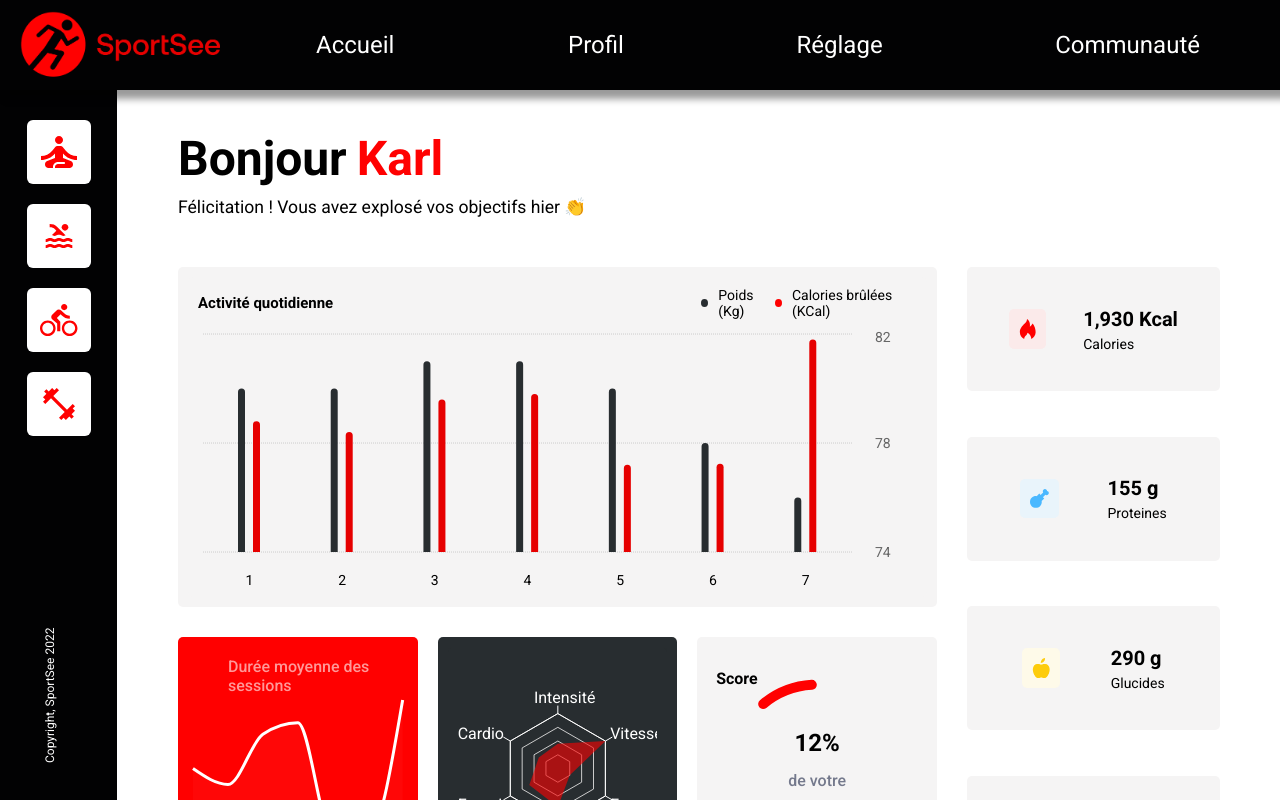
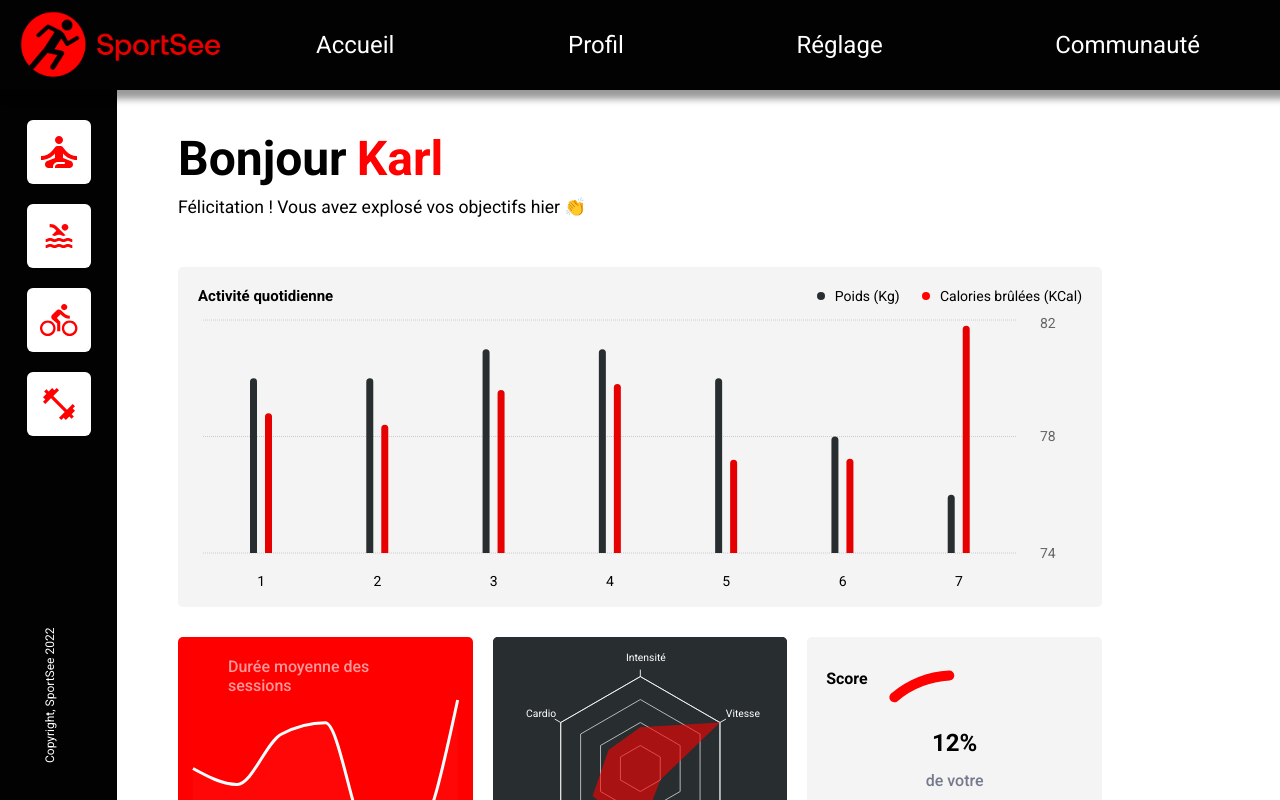
Before and after one commit to MarcosMene/MarcosMeneghetti_12_12052022, a React (Create React App) app: page /user/12 in a window 1280 px wide. Shown: the top 800 px of the page. Built offline with nearby package versions, Linux system fonts and the light colour scheme.

Commit message:
responsive to 1024 fixed

```diff
--- a/src/app.scss
+++ b/src/app.scss
@@ -28,6 +28,6 @@ a {
     display: flex;
     align-items: center;
     justify-content: space-between;
-    width: 90%;
-    margin-left: auto;
+    width: 80%;
+    margin: auto;
 }
--- a/src/components/key-data/keyData.scss
+++ b/src/components/key-data/keyData.scss
@@ -7,12 +7,12 @@
     flex-direction: column;
     background-color: #fff;
 
-    // @media (max-width: 110rem) {
-    //     flex-direction: row;
-    //     justify-content: space-between;
-    //     padding: 0;
-    //     margin-top: 20px;
-    // }
+    @media (max-width: 90rem) {
+        flex-direction: row;
+        justify-content: space-between;
+        padding: 0;
+        margin-top: 20px;
+    }
 
     .db-key-info {
         display: flex;
@@ -24,10 +24,10 @@
         background-color: #f5f4f4;
         border-radius: 5px;
 
-        // @media (max-width: 110rem) {
-        //     padding: 0;
-        //     width: 24%;
-        // }
+        @media (max-width: 90rem) {
+            padding: 0;
+            width: 24%;
+        }
     }
 
     .db-key-img {
@@ -38,7 +38,7 @@
         justify-content: center;
         margin-right: 10px;
 
-        @media (max-width: 110rem) {
+        @media (max-width: 90rem) {
             padding: 10px;
         }
     }
--- a/src/components/performance/Performance.jsx
+++ b/src/components/performance/Performance.jsx
@@ -33,7 +33,7 @@ const Performance = ({ performances }) => {
           cy="50%"
           outerRadius="100%"
           data={performances}
-          margin={{ top: 25, bottom: 25, left: 45, right: 45 }}
+          margin={{ top: 25, bottom: 25, left: 30, right: 30 }}
         >
           <PolarGrid radialLines={false} />
           <PolarAngleAxis
@@ -43,6 +43,7 @@ const Performance = ({ performances }) => {
             // cx="50%"
             // cy="50%"
             tick={(props) => renderPolarAngleAxis(props)}
+            // tick={{ fontSize: 12 }}
           />
 
           <Radar
@@ -72,8 +73,8 @@ function renderPolarAngleAxis({ payload, x, y, cx, cy }) {
     <Text
       verticalAnchor="middle"
       y={y + (y - cy) / 8}
-      x={x + (x - (cx + 60)) / 2.5}
-      style={{ fill: "rgba(255, 255, 255)" }}
+      x={x + (x - (cx + 100)) / 6}
+      style={{ fill: "rgba(255, 255, 255)", fontSize: 12 }}
     >
       {payload.value}
     </Text>
--- a/src/components/performance/performance.scss
+++ b/src/components/performance/performance.scss
@@ -6,7 +6,7 @@
     justify-content: center;
     background-color: #282d30;
     border-radius: 5px;
-    padding: 10px;
+
     flex-direction: column;
     position: relative;
 
@@ -26,6 +26,7 @@
 
 .performance>div>.recharts-wrapper {
     width: 100% !important;
+    padding: 0px 20px;
 }
 
 .performance>div>.recharts-wrapper>.recharts-surface {
--- a/src/pages/user/User.jsx
+++ b/src/pages/user/User.jsx
@@ -61,7 +61,7 @@ const User = () => {
           : setDataMessage("Identifiant non reconnu");
 
         const formattedUserData = new userDataModel(response.data);
-        console.log(formattedUserData);
+
         setData(formattedUserData);
         setDataLoding(true);
       } catch (error) {
@@ -109,7 +109,7 @@ const User = () => {
         const formattedUserDataPerformance = new userDataPerformanceModel(
           response.data
         );
-        console.log(formattedUserDataPerformance);
+
         if (response === undefined) {
           return <div className="user">{dataMessage}</div>;
         }
--- a/src/pages/user/user.scss
+++ b/src/pages/user/user.scss
@@ -23,9 +23,9 @@
     justify-content: space-between;
     gap: 20px;
 
-    // @media (max-width: 110rem) {
-    //     flex-direction: column;
-    // }
+    @media (max-width: 90rem) {
+        flex-direction: column;
+    }
 
     .db-graphics {
         flex: 3;
```
